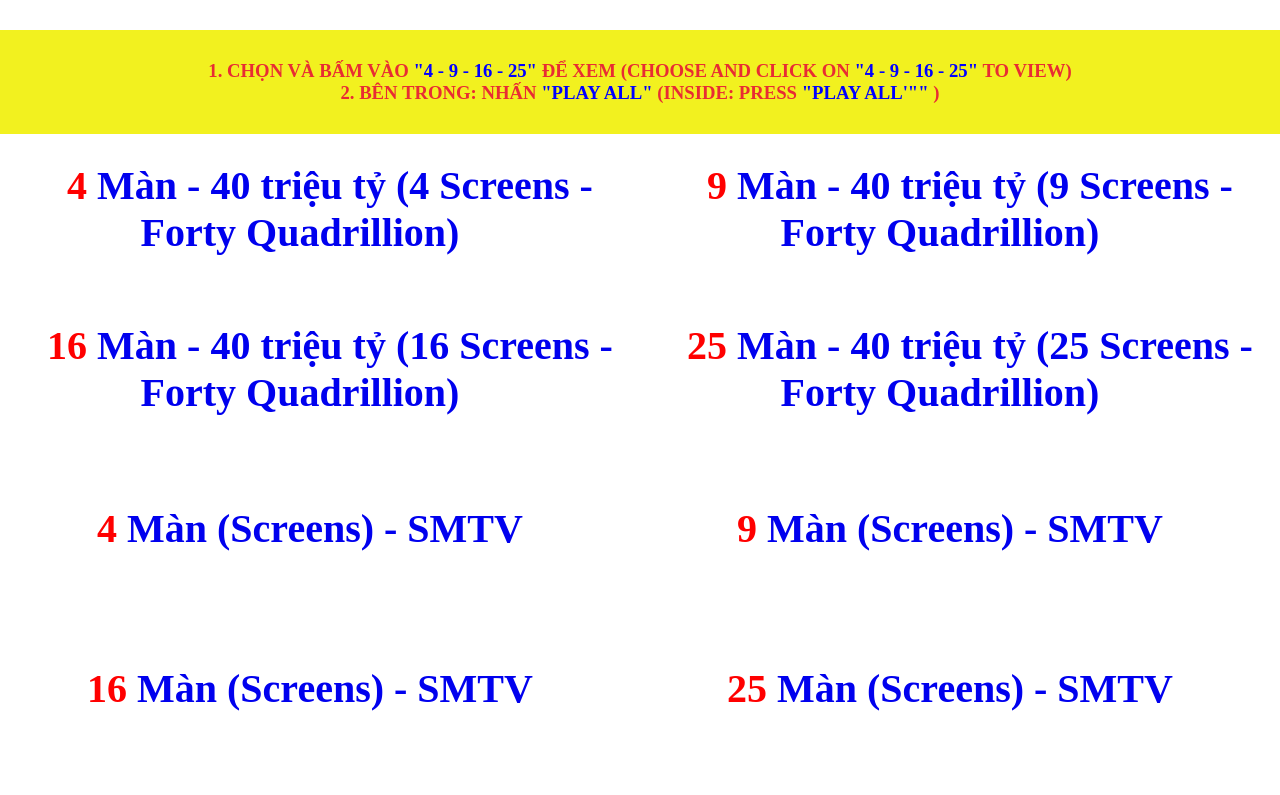
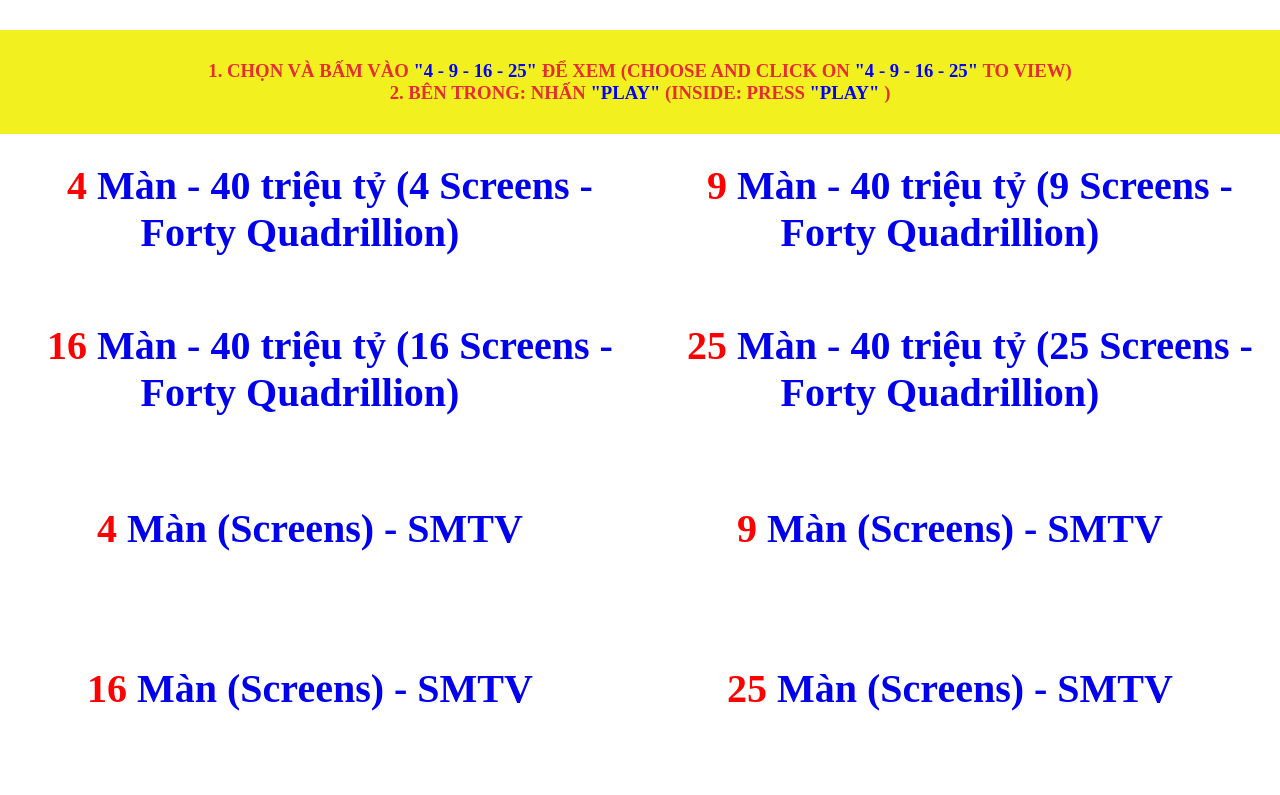
Before and after one commit to hsmtv/screen6, a plain HTML site: page index.html in a window 1280 px wide. Drawn offline with Linux system fonts and the light colour scheme.

Commit message:
Update index.html

```diff
--- a/index.html
+++ b/index.html
@@ -35,8 +35,8 @@
 	<div style="text-align: center; margin-top: 30px; padding: 30px; background: #F2F11F;">
 	<h3 style="color:#E82C33;">1. CHỌN VÀ BẤM VÀO <span style="color:blue;">"4 - 9 - 16 - 25"</span> ĐỂ XEM
 	(CHOOSE AND CLICK ON <span style="color:blue;">"4 - 9 - 16 - 25"</span> TO VIEW)
-	<br/> 2. BÊN TRONG: NHẤN <span style="color:blue;">"PLAY ALL" </span>
-			(INSIDE: PRESS <span style="color:blue;">"PLAY ALL'"" </span>)</h3></div>
+	<br/> 2. BÊN TRONG: NHẤN <span style="color:blue;">"PLAY" </span>
+			(INSIDE: PRESS <span style="color:blue;">"PLAY" </span>)</h3></div>
 	<br/>
 	<div class="container">
 		<table>
```
